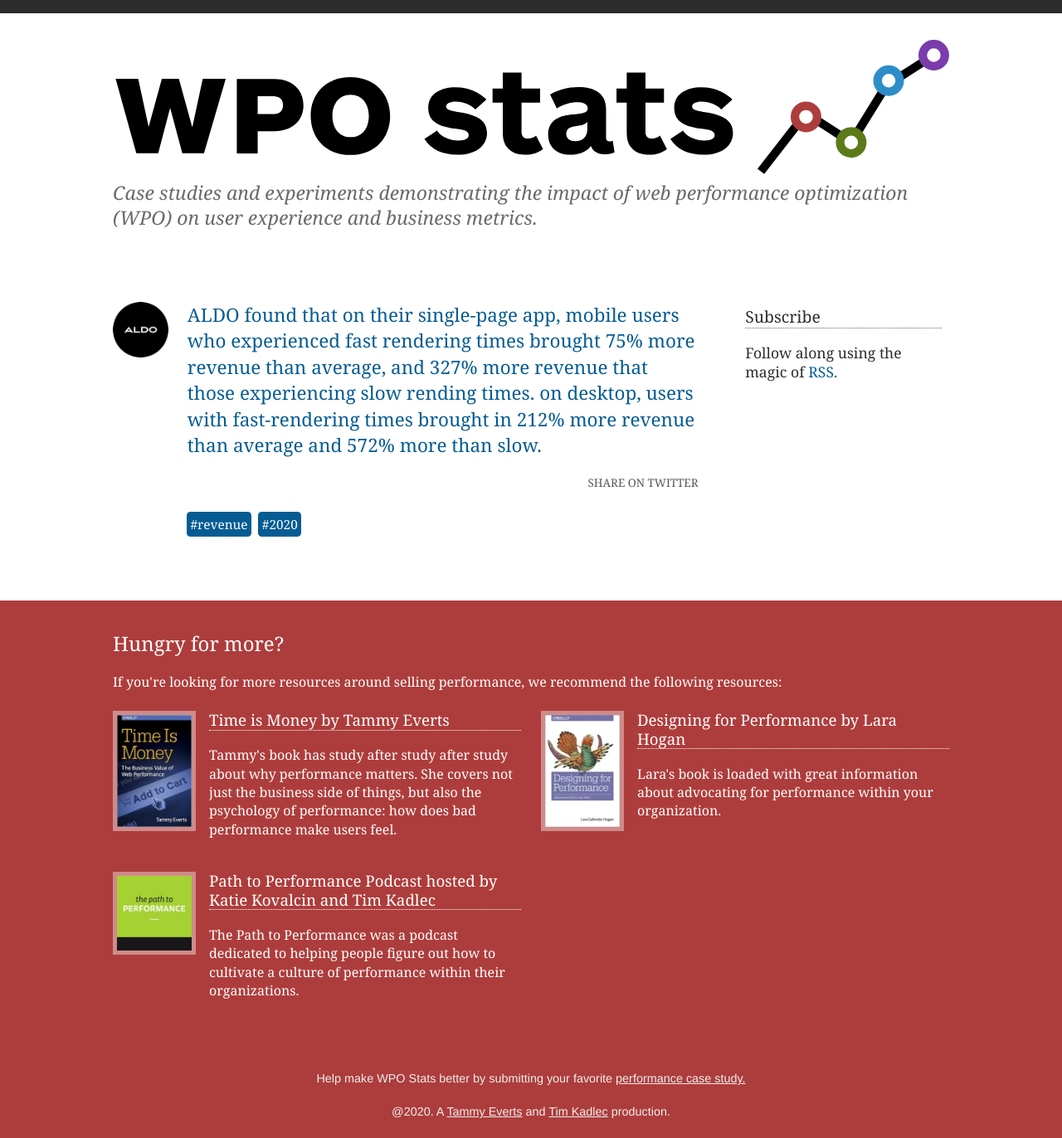
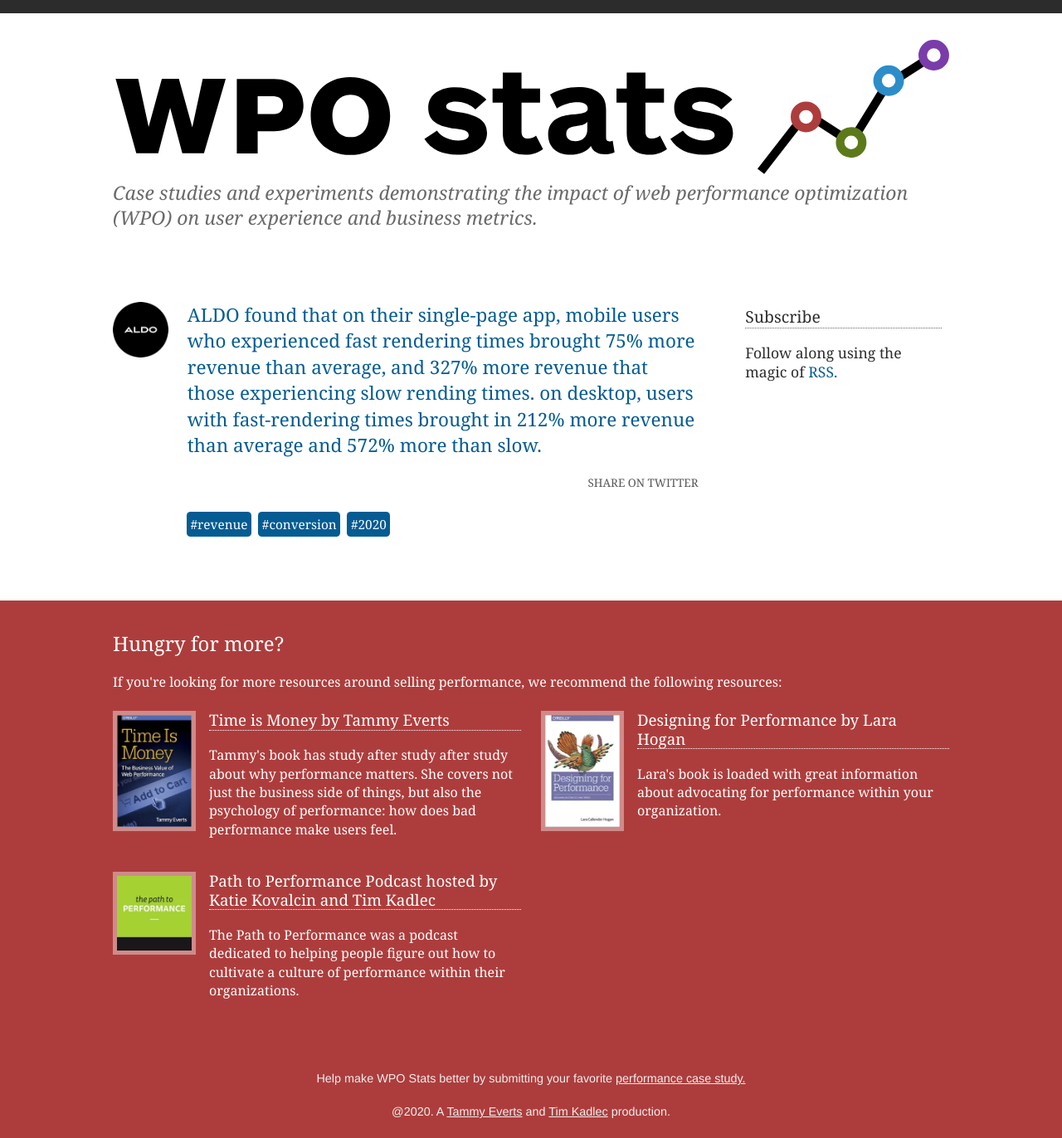
Before and after one commit to tkadlec/WPOStats, a Jekyll site: the page built from _posts/2020-05-27-aldos-revenue-rendering.markdown, in a window 1280 px wide. Shown: the whole page at 83% size. Built offline with Jekyll 4.4.1, drawn with Linux system fonts in a browser that asks for light colours.

Commit message:
adding conversion tag

```diff
--- a/_posts/2020-05-27-aldos-revenue-rendering.markdown
+++ b/_posts/2020-05-27-aldos-revenue-rendering.markdown
@@ -8,5 +8,6 @@
 date:   2020-05-27 06:50:51
 tags:
  - revenue
+ - conversion
  - "2020"
 ---
```
